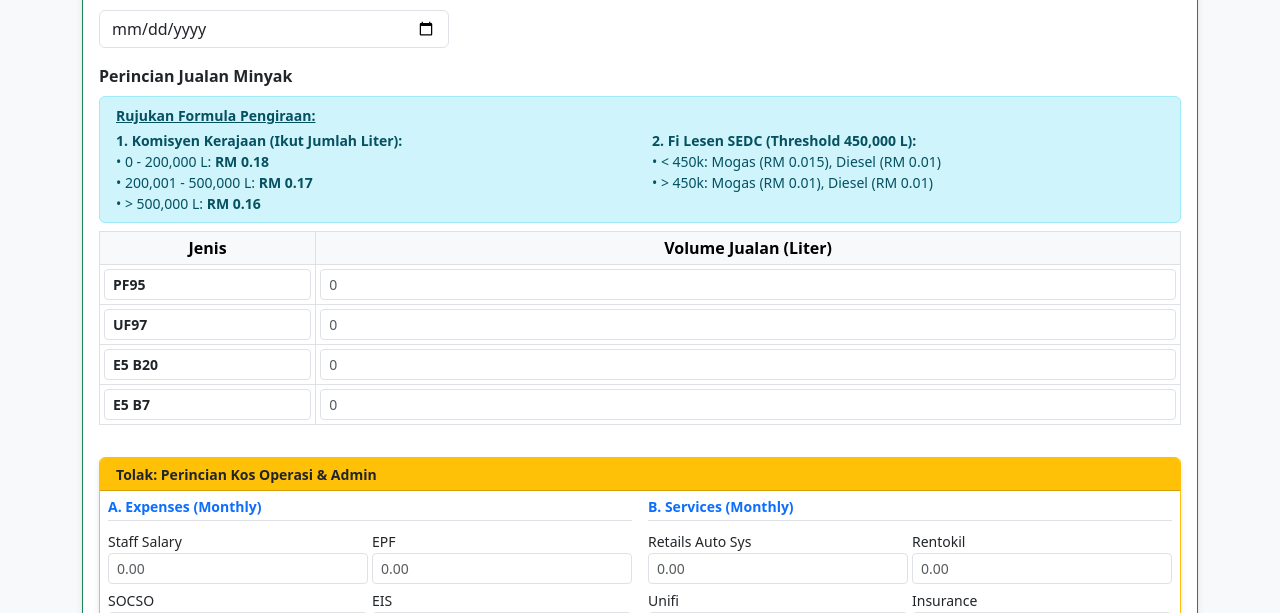
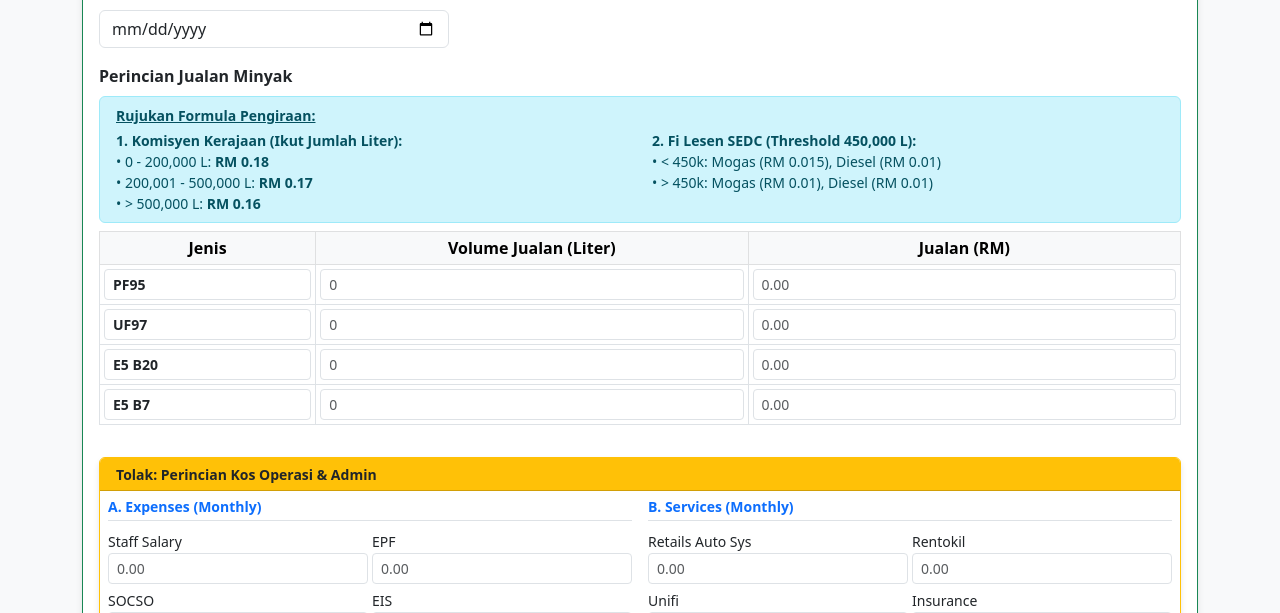
Before and after one commit to azaharrabu/sistem-sewaan-KASB, a Flask app: page /petros in a window 1280 px wide. Shown: the part 649-1262 px from the top of the page. Run offline with Flask 3, Linux system fonts and the light colour scheme; the visitor is signed in with stand-in values (Sample User, id 1); data that the repository does not hold is empty.

Commit message:
Update: Tambah kolum Jualan (RM) untuk setiap jenis minyak Petros

```diff
--- a/app.py
+++ b/app.py
@@ -935,6 +935,7 @@ def add_income(source_name):
             # Proses input array dari form Petros
             jenis_list = request.form.getlist('petros_jenis[]')
             vol_list = request.form.getlist('petros_vol[]')
+            sales_list = request.form.getlist('petros_sales[]')
 
             # --- PENGURUSAN KOS OPERASI TERPERINCI ---
             fixed_costs = {}
@@ -970,7 +971,8 @@ def add_income(source_name):
             for i in range(len(jenis_list)):
                 details_data.append({
                     "jenis_minyak": jenis_list[i],
-                    "daily_volume": float(vol_list[i]) if vol_list[i] else 0.0
+                    "daily_volume": float(vol_list[i]) if vol_list[i] else 0.0,
+                    "sales_amount": float(sales_list[i]) if sales_list[i] else 0.0
                 })
 
             # Kira Automatik (Komisyen, SEDC, Profit)
@@ -1079,12 +1081,14 @@ def edit_pendapatan(id):
                 # Proses Volume Baru
                 jenis_list = request.form.getlist('petros_jenis[]')
                 vol_list = request.form.getlist('petros_vol[]')
+                sales_list = request.form.getlist('petros_sales[]')
 
                 details_data = []
                 for i in range(len(jenis_list)):
                     details_data.append({
                         "jenis_minyak": jenis_list[i],
-                        "daily_volume": float(vol_list[i]) if vol_list[i] else 0.0
+                        "daily_volume": float(vol_list[i]) if vol_list[i] else 0.0,
+                        "sales_amount": float(sales_list[i]) if sales_list[i] else 0.0
                     })
 
                 # Kira Semula
@@ -1100,6 +1104,7 @@ def edit_pendapatan(id):
                 for d in details_data:
                     supabase.table('petros_details').update({
                         "daily_volume": d['daily_volume'],
+                        "sales_amount": d['sales_amount'],
                         "earned_commission": d['earned_commission'],
                         "kos": d['kos'],
                         "profit": d['profit']
--- a/templates/edit_income.html
+++ b/templates/edit_income.html
@@ -51,6 +51,7 @@
                                         <tr>
                                             <th style="width: 20%;">Jenis</th>
                                             <th>Volume (Liter)</th>
+                                            <th>Jualan (RM)</th>
                                         </tr>
                                     </thead>
                                     <tbody>
@@ -62,6 +63,9 @@
                                             </td>
                                             <td>
                                                 <input type="number" step="0.01" name="petros_vol[]" class="form-control form-control-sm" value="{{ item.daily_volume }}">
+                                            </td>
+                                            <td>
+                                                <input type="number" step="0.01" name="petros_sales[]" class="form-control form-control-sm" value="{{ item.sales_amount }}">
                                             </td>
                                         </tr>
                                         {% endfor %}
--- a/templates/income_list.html
+++ b/templates/income_list.html
@@ -214,6 +214,7 @@
                                         <tr>
                                             <th style="width: 20%;">Jenis</th>
                                             <th>Volume Jualan (Liter)</th>
+                                            <th>Jualan (RM)</th>
                                         </tr>
                                     </thead>
                                     <tbody>
@@ -223,6 +224,7 @@
                                                 <input type="text" name="petros_jenis[]" class="form-control form-control-sm fw-bold" value="{{ jenis }}" readonly>
                                             </td>
                                             <td><input type="number" step="0.01" name="petros_vol[]" class="form-control form-control-sm" placeholder="0"></td>
+                                            <td><input type="number" step="0.01" name="petros_sales[]" class="form-control form-control-sm" placeholder="0.00"></td>
                                         </tr>
                                         {% endfor %}
                                     </tbody>
--- a/templates/petros_detail.html
+++ b/templates/petros_detail.html
@@ -27,6 +27,7 @@
                             <tr>
                                 <th class="text-start">Jenis Minyak</th>
                                 <th>Daily Volume</th>
+                                <th>Jualan (RM)</th>
                                 <th>Earned Commission (RM)</th>
                                 <th>Kos (RM)</th>
                                 <th class="bg-success text-white">Profit (RM)</th>
@@ -37,6 +38,7 @@
                             <tr>
                                 <td class="text-start fw-bold">{{ item.jenis_minyak }}</td>
                                 <td>{{ "{:,.0f}".format(item.daily_volume) }}</td>
+                                <td>{{ "{:,.2f}".format(item.sales_amount or 0) }}</td>
                                 <td>{{ "{:,.2f}".format(item.earned_commission) }}</td>
                                 <td class="text-danger">- {{ "{:,.2f}".format(item.kos) }}</td>
                                 <td class="fw-bold text-success bg-light">+ {{ "{:,.2f}".format(item.profit) }}</td>
@@ -50,6 +52,7 @@
                         <tfoot class="table-secondary fw-bold">
                             <tr>
                                 <td class="text-start">JUMLAH</td>
+                                <td>-</td>
                                 <td>-</td>
                                 <td>-</td>
                                 <td>-</td>
```
